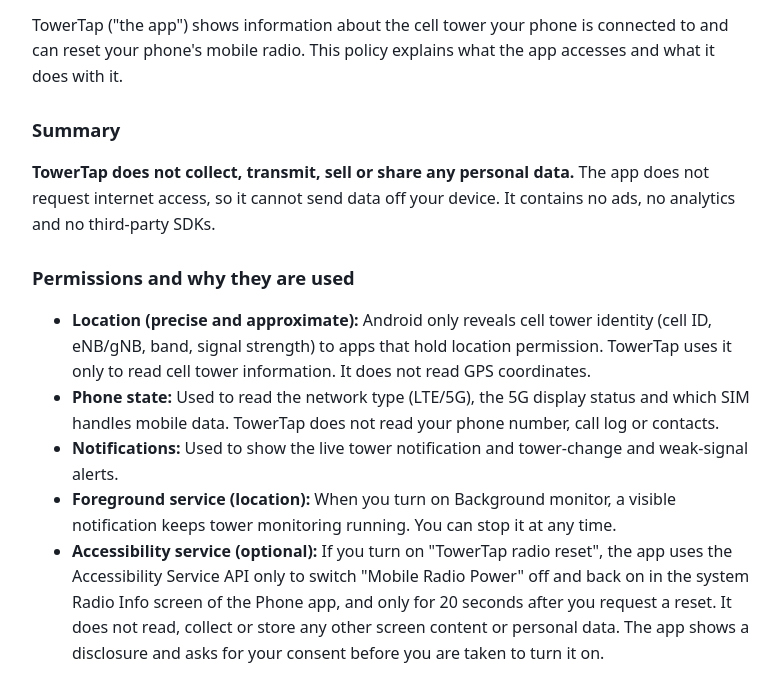
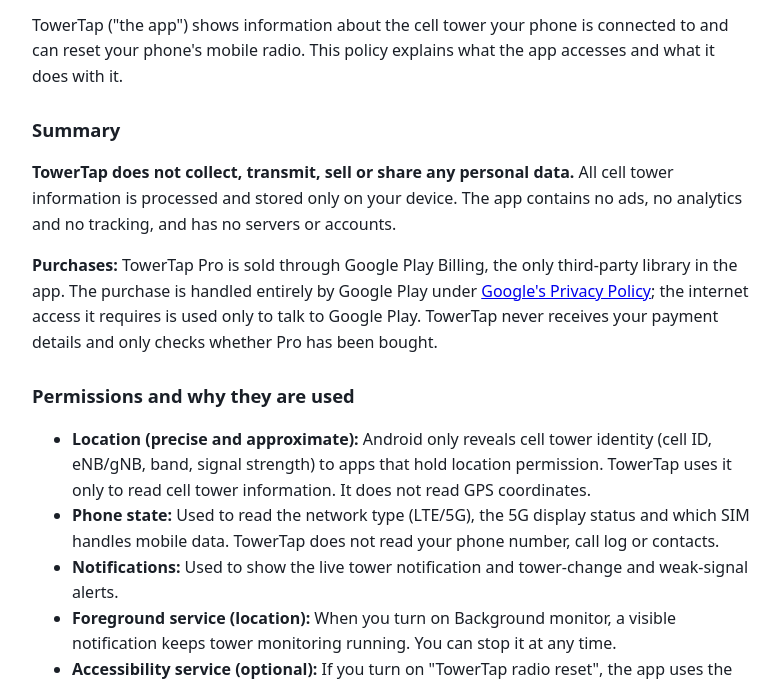
Before and after one commit to quietbyte-apps/quietbyte-apps.github.io, a plain HTML site: page towertap/privacy/index.html in a window 1280 px wide. Shown: the part 119-800 px from the top of the page, without its empty margins (248-1028 px from the left). Drawn offline with Linux system fonts and the light colour scheme.

Commit message:
TowerTap privacy: describe Google Play Billing for Pro

```diff
--- a/towertap/privacy/index.html
+++ b/towertap/privacy/index.html
@@ -9,7 +9,8 @@
 <p>TowerTap ("the app") shows information about the cell tower your phone is connected to and can reset your phone's mobile radio. This policy explains what the app accesses and what it does with it.</p>
 
 <h2>Summary</h2>
-<p><strong>TowerTap does not collect, transmit, sell or share any personal data.</strong> The app does not request internet access, so it cannot send data off your device. It contains no ads, no analytics and no third-party SDKs.</p>
+<p><strong>TowerTap does not collect, transmit, sell or share any personal data.</strong> All cell tower information is processed and stored only on your device. The app contains no ads, no analytics and no tracking, and has no servers or accounts.</p>
+<p><strong>Purchases:</strong> TowerTap Pro is sold through Google Play Billing, the only third-party library in the app. The purchase is handled entirely by Google Play under <a href="https://policies.google.com/privacy">Google's Privacy Policy</a>; the internet access it requires is used only to talk to Google Play. TowerTap never receives your payment details and only checks whether Pro has been bought.</p>
 
 <h2>Permissions and why they are used</h2>
 <ul>
```
